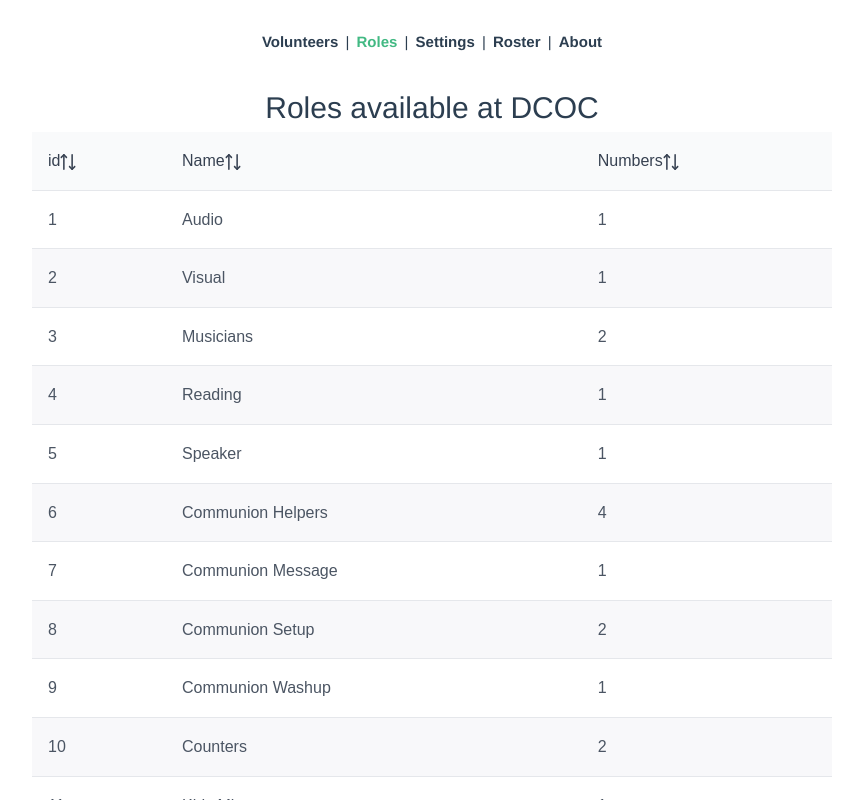
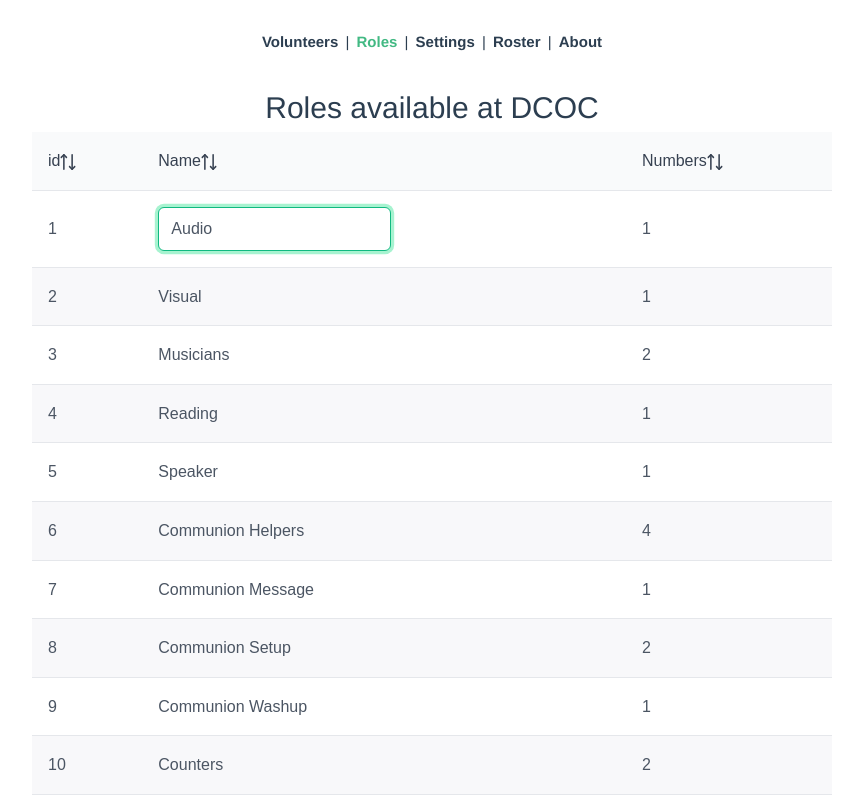
Before and after one commit to delvinv/exron-alpha, a Vue app: page /roles in a window 1280 px wide. Both pictures are taken after a click on the element "Audio". Shown: the top 800 px of the page, without its empty margins (0-863 px from the left). Built offline with nearby package versions, Linux system fonts and the light colour scheme; a web font is replaced by a local one.

Commit message:
data table now editable...

```diff
--- a/src/main.js
+++ b/src/main.js
@@ -22,6 +22,8 @@ import DataTable from 'primevue/datatable';
 import Column from 'primevue/column';
 import ColumnGroup from 'primevue/columngroup';   // optional
 import Row from 'primevue/row';                   // optional
+import InputText from 'primevue/inputtext';
+import InputNumber from 'primevue/inputnumber';
 
 // eslint-disable-next-line vue/no-reserved-component-names
 app.component('Button', Button);
@@ -29,5 +31,7 @@ app.component('DataTable',DataTable);
 app.component('Column',Column);
 app.component('ColumnGroup',ColumnGroup);
 app.component('Row',Row);
+app.component('InputText',InputText);
+app.component('InputNumber',InputNumber);
 
 app.mount('#app')
--- a/src/views/RolesView.vue
+++ b/src/views/RolesView.vue
@@ -15,15 +15,56 @@ const roles = useRoleStore();
 //   }
 // }
 
+const onCellEditComplete = (event) => {
+    let { data, newValue, field } = event;
+
+    switch (field) {
+        case 'id':
+            event.preventDefault();
+            break;
+        case 'numbers':
+            data[field] = newValue;
+            break;
+
+        default:
+            if (newValue.trim().length > 0) data[field] = newValue;
+            else event.preventDefault();
+            break;
+    }
+};
+
 </script>
 
 <template>
   <h1>Roles available at {{ settings.orgName }}</h1>
   <!-- editMode="cell" @cell-edit-complete="onCellEditComplete" -->
-  <DataTable stripedRows :value="roles.roles" tableStyle="min-width: 50rem" :class="`p-datatable-small`">
+  <DataTable stripedRows :value="roles.roles" tableStyle="min-width: 50rem" :class="`p-datatable-small`" editMode="cell" @cell-edit-complete="onCellEditComplete"
+  :pt="{
+                table: { style: 'min-width: 50rem' },
+                column: {
+                    bodycell: ({ state }) => ({
+                        class: [{ 'pt-0 pb-0': state['d_editing'] }]
+                    })
+                }
+            }"
+  >
     <Column field="id" header="id" sortable></Column>
-    <Column field="name" header="Name" sortable></Column>
-    <Column field="numbers" header="Numbers" sortable></Column>
+    <Column field="name" header="Name" sortable>
+      <template #body="{ data, field }">
+        {{ data[field] }}
+      </template>
+      <template #editor="{ data, field }">
+        <InputText v-model="data[field]" autofocus />
+      </template>
+    </Column>
+    <Column field="numbers" header="Numbers" sortable>
+      <template #body="{ data, field }">
+        {{ data[field] }}
+      </template>
+      <template #editor="{ data, field }">
+        <InputNumber v-model="data[field]" inputId="minmax" :min="0" :max="10" autofocus />
+      </template>
+    </Column>
 </DataTable>
 </template>
 
```
